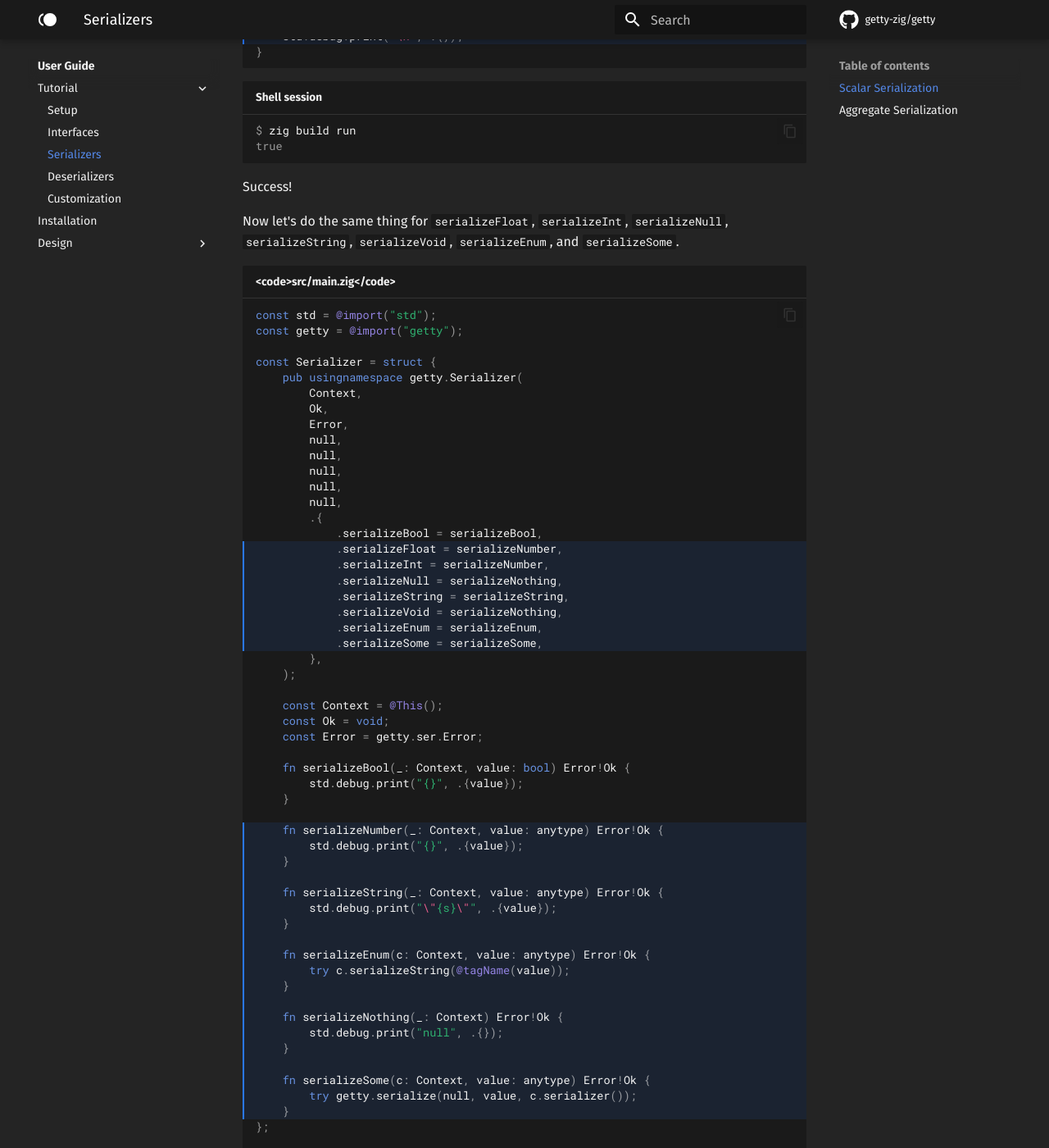
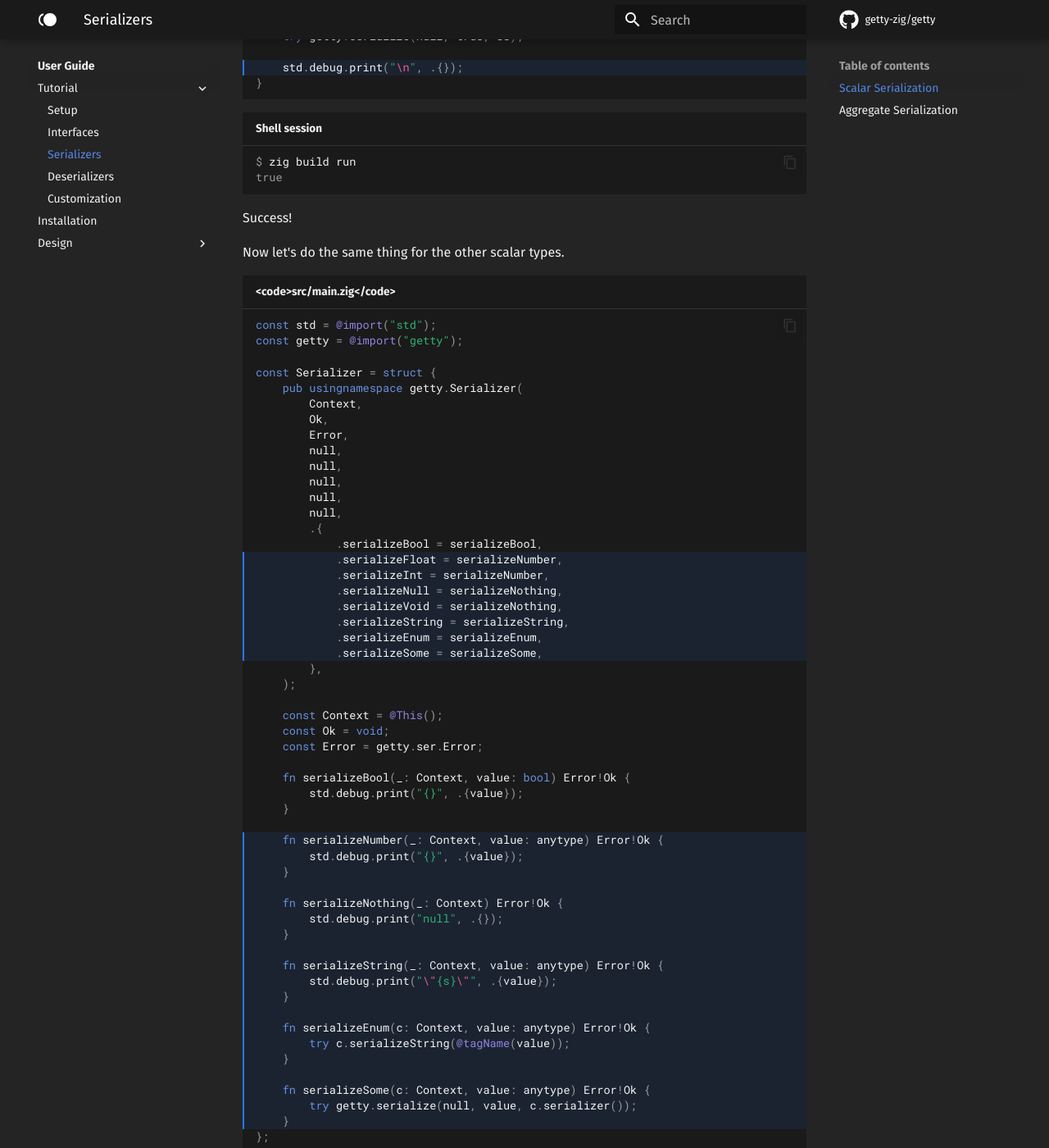
Before and after one commit to getty-zig/getty.so, an MkDocs documentation site: the page built from docs/user-guide/tutorial/serializers.md, in a window 1280 px wide and 1400 px high, scrolled down 3028 px. Shown: the whole window at 82% size. Built offline with MkDocs 1.6.1 and Material for MkDocs 9.7.7, drawn with Linux system fonts in a browser that asks for light colours; comment, search, counter and statistics services are not loaded; some of the changed text lies outside the part shown.

Commit message:
update serializers

````diff
--- a/docs/user-guide/tutorial/serializers.md
+++ b/docs/user-guide/tutorial/serializers.md
@@ -6,7 +6,7 @@ equivalent to `STDERR`.
 ## Scalar Serialization
 
 Every Getty serializer must implement the
-[`getty.Serializer`](https://docs.getty.so/#A;std:Serializer) interface, shown
+[`getty.Serializer`](https://docs.getty.so/#A;getty:Serializer) interface, shown
 below.
 
 ```zig title="Zig code"
@@ -48,14 +48,14 @@ fn Serializer(
     `methods` parameter.
 
     Usually, this is the type implementing
-    [`getty.Serializer`](https://docs.getty.so/#A;std:Serializer) or a pointer
+    [`getty.Serializer`](https://docs.getty.so/#A;getty:Serializer) or a pointer
     to it if mutability is required.
 
 3.  `O` is the successful return type for most of a `Serializer`'s methods.
 
 4.  `E` is the error set returned by a `Serializer`'s methods upon failure.
 
-    `E` must contain [`getty.ser.Error`](https://docs.getty.so/#A;std:ser.Error).
+    `E` must contain [`getty.ser.Error`](https://docs.getty.so/#A;getty:ser.Error).
 
 5.  `user_sbt` and `serializer_sbt` are optional user- and serializer-defined
     SBTs, respectively.
@@ -68,9 +68,9 @@ fn Serializer(
     aggregate serialization interfaces.
 
     Those interfaces are
-    [`getty.ser.Map`](https://docs.getty.so/#A;std:ser.Map),
-    [`getty.ser.Seq`](https://docs.getty.so/#A;std:ser.Seq), and
-    [`getty.ser.Structure`](https://docs.getty.so/#A;std:ser.Structure).
+    [`getty.ser.Map`](https://docs.getty.so/#A;getty:ser.Map),
+    [`getty.ser.Seq`](https://docs.getty.so/#A;getty:ser.Seq), and
+    [`getty.ser.Structure`](https://docs.getty.so/#A;getty:ser.Structure).
 
 7.  `methods` lists every method that a `Serializer` must provide or can
     override.
@@ -102,9 +102,13 @@ const Serializer = struct {
 };
 ```
 
-To serialize a value using `Serializer`, we can call [`getty.serialize`](https://docs.getty.so/#A;std:serialize), which takes an optional allocator, a value to serialize, and a [`getty.Serializer`](https://docs.getty.so/#A;std:Serializer) interface value.
+To serialize a value, we can call
+[`getty.serialize`](https://docs.getty.so/#A;getty:serialize), which takes an
+optional allocator, a value to serialize, and a
+[`getty.Serializer`](https://docs.getty.so/#A;getty:Serializer) interface
+value.
 
-```zig title="<code>src/main.zig</code>" hl_lines="21-25"
+```zig title="<code>src/main.zig</code>" hl_lines="21-26"
 const getty = @import("getty");
 
 const Serializer = struct {
@@ -126,9 +130,10 @@ const Serializer = struct {
 };
 
 pub fn main() !void {
-    const s = (Serializer{}).serializer();
+    const s = Serializer{};
+    const ss = s.serializer();
 
-    try getty.serialize(null, true, s);
+    try getty.serialize(null, true, ss);
 }
 ```
 
@@ -142,7 +147,7 @@ A compile error!
 It looks like Getty can't serialize `bool`s unless `serializeBool` is
 implemented. Let's fix that.
 
-```zig title="<code>src/main.zig</code>" hl_lines="1 14-16 23-25 33"
+```zig title="<code>src/main.zig</code>" hl_lines="1 14-16 23-25 34"
 const std = @import("std");
 const getty = @import("getty");
 
@@ -171,9 +176,10 @@ const Serializer = struct {
 };
 
 pub fn main() !void {
-    const s = (Serializer{}).serializer();
+    const s = Serializer{};
+    const ss = s.serializer();
 
-    try getty.serialize(null, true, s);
+    try getty.serialize(null, true, ss);
 
     std.debug.print("\n", .{});
 }
@@ -186,11 +192,9 @@ true
 
 Success!
 
-Now let's do the same thing for `serializeFloat`, `serializeInt`,
-`serializeNull`, `serializeString`, `serializeVoid`, `serializeEnum`, and
-`serializeSome`.
+Now let's do the same thing for the other scalar types.
 
-```zig title="<code>src/main.zig</code>" hl_lines="16-22 34-52 58-62"
+```zig title="<code>src/main.zig</code>" hl_lines="16-22 34-52 59-63"
 const std = @import("std");
 const getty = @import("getty");
 
@@ -209,8 +213,8 @@ const Serializer = struct {
             .serializeFloat = serializeNumber,
             .serializeInt = serializeNumber,
             .serializeNull = serializeNothing,
+            .serializeVoid = serializeNothing,
             .serializeString = serializeString,
-            .serializeVoid = serializeNothing,
             .serializeEnum = serializeEnum,
             .serializeSome = serializeSome,
         },
@@ -236,20 +244,17 @@ const Serializer = struct {
         try c.serializeString(@tagName(value));
     }
 
-    fn serializeNothing(_: Context) Error!Ok {
-        std.debug.print("null", .{});
-    }
-
     fn serializeSome(c: Context, value: anytype) Error!Ok {
         try getty.serialize(null, value, c.serializer());
     }
 };
 
 pub fn main() !void {
-    const s = (Serializer{}).serializer();
+    const s = Serializer{};
+    const ss = s.serializer();
 
     inline for (.{ 10, 10.0, "string", .variant, {}, null }) |v| {
-        try getty.serialize(null, v, s);
+        try getty.serialize(null, v, ss);
 
         std.debug.print("\n", .{});
     }
@@ -266,8 +271,6 @@ null
 null
 ```
 
-And there we go, our initial `Serializer` implementation from before!
-
 ??? tip "Method Reuse"
 
     You can use the same function to implement multiple required methods.
@@ -278,7 +281,7 @@ And there we go, our initial `Serializer` implementation from before!
 
     Method implementations can be kept private.
 
-    By marking them private, we avoid polluting the public API of `Serializer` with interface-related code. Additionally, we ensure that users cannot mistakenly use a value of the implementing type to perform serialization. Instead, they will always be forced to use a [`getty.Serializer`](https://docs.getty.so/#A;std:Serializer) interface value.
+    By marking them private, we avoid polluting the public API of `Serializer` with interface-related code. Additionally, we ensure that users cannot mistakenly use a value of the implementing type to perform serialization. Instead, they will always be forced to use a [`getty.Serializer`](https://docs.getty.so/#A;getty:Serializer) interface value.
 
 ??? tip "Type Validation"
 
@@ -291,7 +294,7 @@ And there we go, our initial `Serializer` implementation from before!
 
 Now let's take a look at serialization for aggregate types.
 
-If you'll recall, [`getty.Serializer`](https://docs.getty.so/#A;std:Serializer) required three associated types from its implementations: `Seq`, `Map`, and `Structure`. Each type is expected to implement one of Getty's aggregate serialization interfaces, which are [`getty.ser.Seq`](https://docs.getty.so/#A;std:ser.Seq), [`getty.ser.Map`](https://docs.getty.so/#A;std:ser.Map) and [`getty.ser.Structure`](https://docs.getty.so/#A;std:ser.Structure).
+If you'll recall, [`getty.Serializer`](https://docs.getty.so/#A;getty:Serializer) required three associated types from its implementations: `Seq`, `Map`, and `Structure`. Each type is expected to implement one of Getty's aggregate serialization interfaces, which are [`getty.ser.Seq`](https://docs.getty.so/#A;getty:ser.Seq), [`getty.ser.Map`](https://docs.getty.so/#A;getty:ser.Map) and [`getty.ser.Structure`](https://docs.getty.so/#A;getty:ser.Structure).
 
 The reason we need `Seq`, `Map`, and `Structure` is because aggregate types
 have all kinds of different access and iteration patterns, but Getty can't
@@ -303,7 +306,7 @@ way they want.
 
 To give you an example of what I mean, let's implement the `serializeSeq`
 method, which returns a value of type `Seq`, which is expected to implement the
-[`getty.ser.Seq`](https://docs.getty.so/#A;std:ser.Seq) interface.
+[`getty.ser.Seq`](https://docs.getty.so/#A;getty:ser.Seq) interface.
 
 ??? info "getty.ser.Seq"
 
@@ -327,7 +330,7 @@ method, which returns a value of type `Seq`, which is expected to implement the
 
     2.  `O` and `E` must match the `O` and `E` values of a corresponding `Serializer`.
 
-```zig title="<code>src/main.zig</code>" hl_lines="12 23 55-61 64-96 101-107"
+```zig title="<code>src/main.zig</code>" hl_lines="12 23 55-61 64-96 102-108"
 const std = @import("std");
 const getty = @import("getty");
 
@@ -346,8 +349,8 @@ const Serializer = struct {
             .serializeFloat = serializeNumber,
             .serializeInt = serializeNumber,
             .serializeNull = serializeNothing,
+            .serializeVoid = serializeNothing,
             .serializeString = serializeString,
-            .serializeVoid = serializeNothing,
             .serializeEnum = serializeEnum,
             .serializeSome = serializeSome,
             .serializeSeq = serializeSeq,
@@ -366,16 +369,16 @@ const Serializer = struct {
         std.debug.print("{}", .{value});
     }
 
+    fn serializeNothing(_: Context) Error!Ok {
+        std.debug.print("null", .{});
+    }
+
     fn serializeString(_: Context, value: anytype) Error!Ok {
         std.debug.print("\"{s}\"", .{value});
     }
 
     fn serializeEnum(c: Context, value: anytype) Error!Ok {
         try c.serializeString(@tagName(value));
-    }
-
-    fn serializeNothing(_: Context) Error!Ok {
-        std.debug.print("null", .{});
     }
 
     fn serializeSome(c: Context, value: anytype) Error!Ok {
@@ -426,7 +429,8 @@ const Seq = struct {
 };
 
 pub fn main() !void {
-    const s = (Serializer{}).serializer();
+    const s = Serializer{};
+    const ss = s.serializer();
 
     var list = std.ArrayList(i32).init(std.heap.page_allocator);
     defer list.deinit();
@@ -434,14 +438,14 @@ pub fn main() !void {
     try list.append(2);
     try list.append(3);
 
-    try getty.serialize(null, list, s);
+    try getty.serialize(null, list, ss);
 
     std.debug.print("\n", .{});
 }
 ```
 
 
-1.  This is our [`getty.ser.Seq`](https://docs.getty.so/#A;std:ser.Seq) implementation.
+1.  This is our [`getty.ser.Seq`](https://docs.getty.so/#A;getty:ser.Seq) implementation.
 
     It specifies how to serialize the elements of and how to end the serialization process for _Sequences_.
 
@@ -467,8 +471,8 @@ should be serialized, and how serialization should end. And Getty took care of
 the rest!
 
 Okay, that leaves us with `serializeMap` and `serializeStruct`, which return
-implementations of [`getty.ser.Map`](https://docs.getty.so/#A;std:ser.Map) and
-[`getty.ser.Structure`](https://docs.getty.so/#A;std:ser.Structure),
+implementations of [`getty.ser.Map`](https://docs.getty.so/#A;getty:ser.Map) and
+[`getty.ser.Structure`](https://docs.getty.so/#A;getty:ser.Structure),
 respectively.
 
 ??? info "getty.ser.Map"
@@ -490,7 +494,7 @@ respectively.
     ) type
     ```
 
-    1.  A [`getty.ser.Map`](https://docs.getty.so/#A;std:ser.Map) is responsible
+    1.  A [`getty.ser.Map`](https://docs.getty.so/#A;getty:ser.Map) is responsible
         for serializing the keys and values of a _Map_ and ending the
         serialization process for a _Map_.
 
@@ -518,7 +522,7 @@ respectively.
 
     2.  `O` and `E` must match the `O` and `E` values of a corresponding `Serializer`.
 
-```zig title="<code>src/main.zig</code>" hl_lines="11 13 24-25 63-74 108-159 164-169"
+```zig title="<code>src/main.zig</code>" hl_lines="11 13 24-25 63-74 108-159 165-170"
 const std = @import("std");
 const getty = @import("getty");
 
@@ -537,8 +541,8 @@ const Serializer = struct {
             .serializeFloat = serializeNumber,
             .serializeInt = serializeNumber,
             .serializeNull = serializeNothing,
+            .serializeVoid = serializeNothing,
             .serializeString = serializeString,
-            .serializeVoid = serializeNothing,
             .serializeEnum = serializeEnum,
             .serializeSome = serializeSome,
             .serializeSeq = serializeSeq,
@@ -559,16 +563,16 @@ const Serializer = struct {
         std.debug.print("{}", .{value});
     }
 
+    fn serializeNothing(_: Context) Error!Ok {
+        std.debug.print("null", .{});
+    }
+
     fn serializeString(_: Context, value: anytype) Error!Ok {
         std.debug.print("\"{s}\"", .{value});
     }
 
-    fn serializeEnum(s: Context, value: anytype) Error!Ok {
-        try s.serializeString(@tagName(value));
-    }
-
-    fn serializeNothing(_: Context) Error!Ok {
-        std.debug.print("null", .{});
+    fn serializeEnum(c: Context, value: anytype) Error!Ok {
+        try c.serializeString(@tagName(value));
     }
 
     fn serializeSome(c: Context, value: anytype) Error!Ok {
@@ -680,14 +684,15 @@ const Map = struct {
 };
 
 pub fn main() !void {
-    const s = (Serializer{}).serializer();
+    const s = Serializer{};
+    const ss = s.serializer();
 
     var map = std.StringHashMap(i32).init(std.heap.page_allocator);
     defer map.deinit();
     try map.put("x", 1);
     try map.put("y", 2);
 
-    try getty.serialize(null, map, s);
+    try getty.serialize(null, map, ss);
 
     std.debug.print("\n", .{});
 }
````
Also changed, not shown: other parts of docs/user-guide/tutorial/serializers.md (+4 -4 lines).
